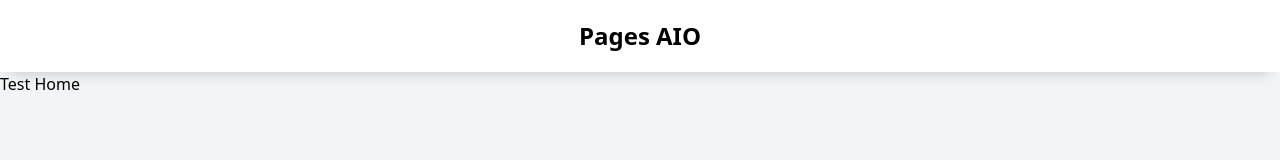
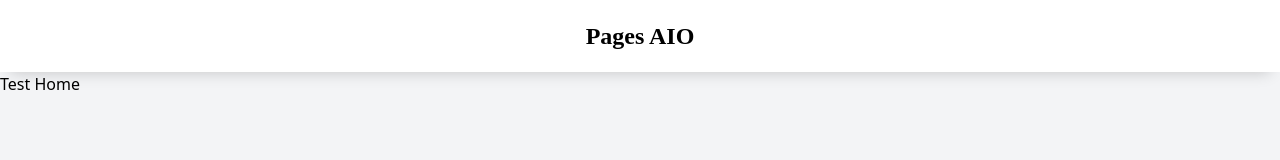
Before and after one commit to smgsankar/mini-projects, a React (Vite) app in the folder todo/: page / in a window 1280 px wide. Shown: the top 160 px of the page. Built offline with nearby package versions, Linux system fonts and the light colour scheme.

Commit message:
fix: change title font to cursive

```diff
--- a/todo/src/Common/components/Topbar.jsx
+++ b/todo/src/Common/components/Topbar.jsx
@@ -7,7 +7,7 @@ export function Topbar() {
   return (
     <div
       onClick={handleClick}
-      className="fixed top-0 left-0 bg-white w-full font-semibold text-2xl text-center py-5 shadow-bottomElevated z-10"
+      className="fixed top-0 left-0 bg-white w-full font-semibold text-2xl text-center py-5 shadow-bottomElevated z-10 font-[cursive]"
     >
       Pages AIO
     </div>
```
